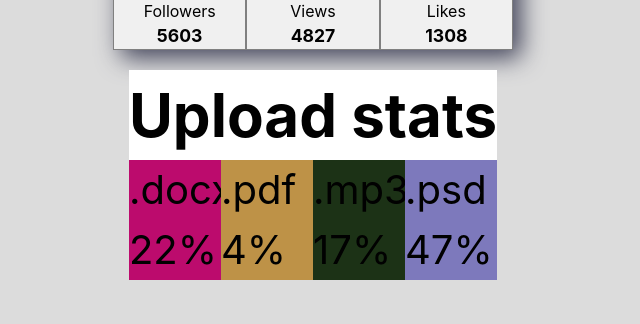
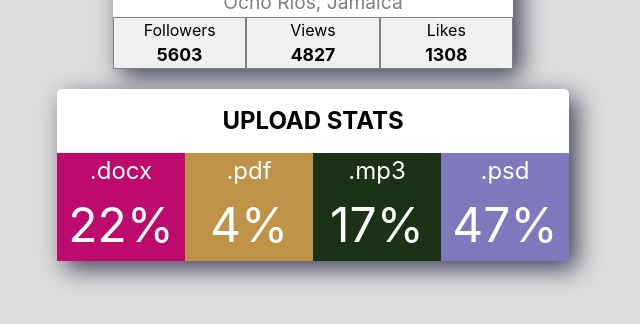
Before and after one commit to michalmazurdev/goit-react-hw-01-components, a React (Create React App) app: page / in a window 1280 px wide. Shown: the part 378-702 px from the top of the page, without its empty margins (327-967 px from the left). Built offline with nearby package versions, Linux system fonts and the light colour scheme.

Commit message:
styling 2nd task done

```diff
--- a/src/components/Statistics/Statistics.module.css
+++ b/src/components/Statistics/Statistics.module.css
@@ -1,5 +1,14 @@
 .statistics {
   background-color: white;
+  width: 512px;
+  box-shadow: 8px 8px 24px 0px rgba(66, 68, 90, 1);
+  border-radius: 5px;
+}
+.title {
+  text-align: center;
+  text-transform: uppercase;
+  font-size: 1.5rem;
+  line-height: 4rem;
 }
 .statList {
   display: flex;
@@ -10,3 +19,13 @@
   flex-direction: column;
   width: 25%;
 }
+.label {
+  font-size: 1.5rem;
+  color: white;
+  text-align: center;
+}
+.percentage {
+  font-size: 3rem;
+  color: white;
+  text-align: center;
+}
```
